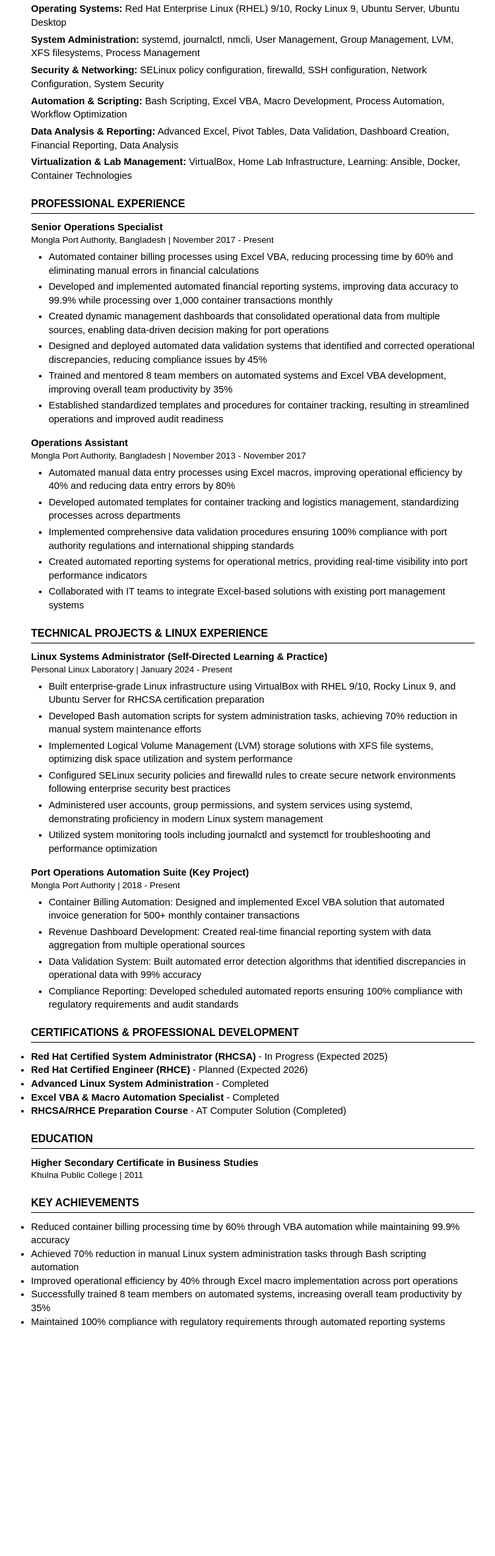
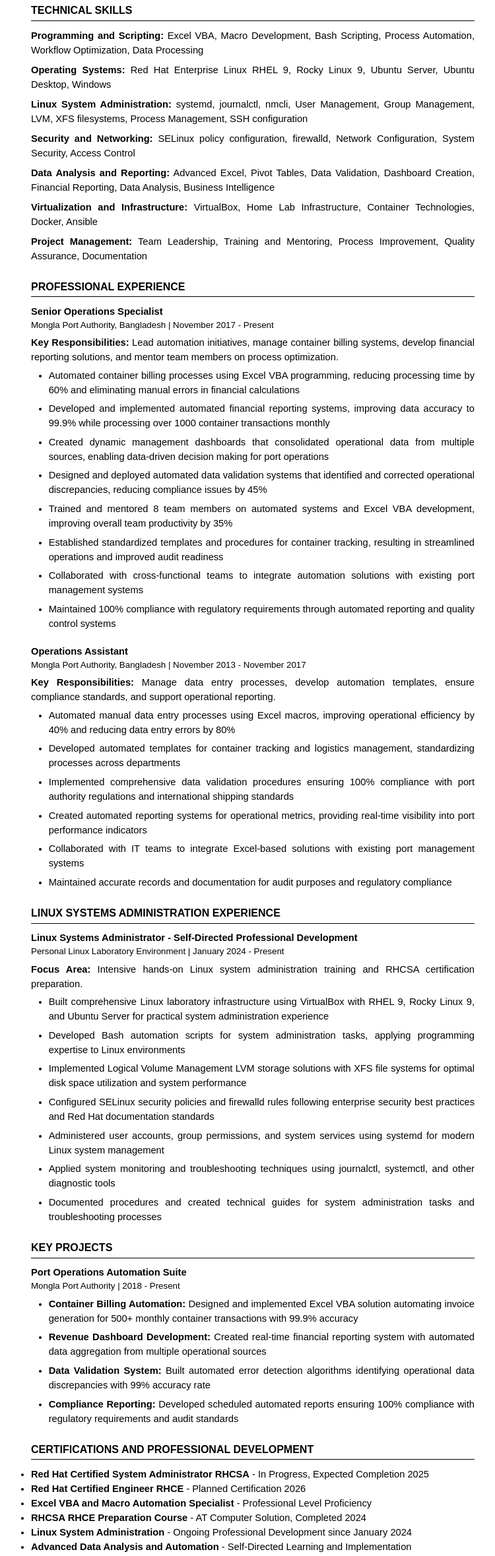
Before and after one commit to samiulAsumel/my-cv, a plain HTML site: page index.html in a window 1280 px wide. Shown: the part 421-2779 px from the top of the page at 66% size, without its empty margins (257-1007 px from the left). Before the commit the page ends 2527 px from the top, so only its background shows below. Drawn offline with Linux system fonts and the light colour scheme.

Commit message:
resume update

```diff
--- a/index.html
+++ b/index.html
@@ -4,7 +4,9 @@
     <meta charset="UTF-8" />
     <meta name="viewport" content="width=device-width, initial-scale=1.0" />
     <link rel="stylesheet" href="styles.css" />
-    <title>Md. Samiul Alam Sumel - Linux Systems Administrator</title>
+    <title>
+      Md. Samiul Alam Sumel - Operations Specialist & Linux Administrator
+    </title>
   </head>
   <body>
     <div class="header">
@@ -20,60 +22,75 @@
     <div class="section">
       <div class="section-title">Professional Summary</div>
       <p>
-        Results-driven Linux Systems Administrator with 11+ years of operational
-        excellence and proven expertise in process automation. Specialized in
-        transitioning enterprise operations to Linux-based solutions, reducing
-        manual processes by 70% through Bash scripting and system automation.
-        Currently pursuing RHCSA certification with hands-on experience in RHEL,
-        Rocky Linux, and Ubuntu Server environments. Expert in Excel VBA
-        automation, having streamlined container billing systems and reduced
-        processing time by 60% while maintaining 99.9% accuracy in high-volume
-        data operations.
+        Experienced Operations Specialist with 11+ years of process automation
+        expertise and proven track record in system optimization. Skilled in
+        Excel VBA automation, reducing processing time by 60% while maintaining
+        99.9% accuracy in high-volume data operations. Currently advancing Linux
+        systems administration skills through hands-on experience with RHEL,
+        Rocky Linux, and Ubuntu Server environments since January 2024. Pursuing
+        RHCSA certification with demonstrated ability to quickly master new
+        technologies and apply automation principles across multiple platforms.
+        Strong background in data analysis, financial reporting, and team
+        leadership.
       </p>
     </div>
 
     <div class="section">
-      <div class="section-title">Core Technical Skills</div>
+      <div class="section-title">Technical Skills</div>
+
+      <div class="skills-section">
+        <span class="skills-category">Programming and Scripting:</span>
+        <span class="skills-list"
+          >Excel VBA, Macro Development, Bash Scripting, Process Automation,
+          Workflow Optimization, Data Processing</span
+        >
+      </div>
+
       <div class="skills-section">
         <span class="skills-category">Operating Systems:</span>
         <span class="skills-list"
-          >Red Hat Enterprise Linux (RHEL) 9/10, Rocky Linux 9, Ubuntu Server,
-          Ubuntu Desktop</span
+          >Red Hat Enterprise Linux RHEL 9, Rocky Linux 9, Ubuntu Server, Ubuntu
+          Desktop, Windows</span
         >
       </div>
+
       <div class="skills-section">
-        <span class="skills-category">System Administration:</span>
+        <span class="skills-category">Linux System Administration:</span>
         <span class="skills-list"
           >systemd, journalctl, nmcli, User Management, Group Management, LVM,
-          XFS filesystems, Process Management</span
+          XFS filesystems, Process Management, SSH configuration</span
         >
       </div>
+
       <div class="skills-section">
-        <span class="skills-category">Security & Networking:</span>
+        <span class="skills-category">Security and Networking:</span>
         <span class="skills-list"
-          >SELinux policy configuration, firewalld, SSH configuration, Network
-          Configuration, System Security</span
+          >SELinux policy configuration, firewalld, Network Configuration,
+          System Security, Access Control</span
         >
       </div>
+
       <div class="skills-section">
-        <span class="skills-category">Automation & Scripting:</span>
+        <span class="skills-category">Data Analysis and Reporting:</span>
         <span class="skills-list"
-          >Bash Scripting, Excel VBA, Macro Development, Process Automation,
-          Workflow Optimization</span
+          >Advanced Excel, Pivot Tables, Data Validation, Dashboard Creation,
+          Financial Reporting, Data Analysis, Business Intelligence</span
         >
       </div>
+
       <div class="skills-section">
-        <span class="skills-category">Data Analysis & Reporting:</span>
+        <span class="skills-category">Virtualization and Infrastructure:</span>
         <span class="skills-list"
-          >Advanced Excel, Pivot Tables, Data Validation, Dashboard Creation,
-          Financial Reporting, Data Analysis</span
+          >VirtualBox, Home Lab Infrastructure, Container Technologies, Docker,
+          Ansible</span
         >
       </div>
+
       <div class="skills-section">
-        <span class="skills-category">Virtualization & Lab Management:</span>
+        <span class="skills-category">Project Management:</span>
         <span class="skills-list"
-          >VirtualBox, Home Lab Infrastructure, Learning: Ansible, Docker,
-          Container Technologies</span
+          >Team Leadership, Training and Mentoring, Process Improvement, Quality
+          Assurance, Documentation</span
         >
       </div>
     </div>
@@ -87,15 +104,20 @@
           Mongla Port Authority, Bangladesh | November 2017 - Present
         </div>
         <div class="job-description">
+          <p>
+            <strong>Key Responsibilities:</strong> Lead automation initiatives,
+            manage container billing systems, develop financial reporting
+            solutions, and mentor team members on process optimization.
+          </p>
           <ul>
             <li>
-              Automated container billing processes using Excel VBA, reducing
-              processing time by 60% and eliminating manual errors in financial
-              calculations
+              Automated container billing processes using Excel VBA programming,
+              reducing processing time by 60% and eliminating manual errors in
+              financial calculations
             </li>
             <li>
               Developed and implemented automated financial reporting systems,
-              improving data accuracy to 99.9% while processing over 1,000
+              improving data accuracy to 99.9% while processing over 1000
               container transactions monthly
             </li>
             <li>
@@ -117,6 +139,14 @@
               tracking, resulting in streamlined operations and improved audit
               readiness
             </li>
+            <li>
+              Collaborated with cross-functional teams to integrate automation
+              solutions with existing port management systems
+            </li>
+            <li>
+              Maintained 100% compliance with regulatory requirements through
+              automated reporting and quality control systems
+            </li>
           </ul>
         </div>
       </div>
@@ -127,6 +157,11 @@
           Mongla Port Authority, Bangladesh | November 2013 - November 2017
         </div>
         <div class="job-description">
+          <p>
+            <strong>Key Responsibilities:</strong> Manage data entry processes,
+            develop automation templates, ensure compliance standards, and
+            support operational reporting.
+          </p>
           <ul>
             <li>
               Automated manual data entry processes using Excel macros,
@@ -150,81 +185,9 @@
               Collaborated with IT teams to integrate Excel-based solutions with
               existing port management systems
             </li>
-          </ul>
-        </div>
-      </div>
-    </div>
-
-    <div class="section">
-      <div class="section-title">Technical Projects & Linux Experience</div>
-
-      <div class="job-entry">
-        <div class="job-title">
-          Linux Systems Administrator (Self-Directed Learning & Practice)
-        </div>
-        <div class="company-date">
-          Personal Linux Laboratory | January 2024 - Present
-        </div>
-        <div class="job-description">
-          <ul>
             <li>
-              Built enterprise-grade Linux infrastructure using VirtualBox with
-              RHEL 9/10, Rocky Linux 9, and Ubuntu Server for RHCSA
-              certification preparation
-            </li>
-            <li>
-              Developed Bash automation scripts for system administration tasks,
-              achieving 70% reduction in manual system maintenance efforts
-            </li>
-            <li>
-              Implemented Logical Volume Management (LVM) storage solutions with
-              XFS file systems, optimizing disk space utilization and system
-              performance
-            </li>
-            <li>
-              Configured SELinux security policies and firewalld rules to create
-              secure network environments following enterprise security best
-              practices
-            </li>
-            <li>
-              Administered user accounts, group permissions, and system services
-              using systemd, demonstrating proficiency in modern Linux system
-              management
-            </li>
-            <li>
-              Utilized system monitoring tools including journalctl and
-              systemctl for troubleshooting and performance optimization
-            </li>
-          </ul>
-        </div>
-      </div>
-
-      <div class="job-entry">
-        <div class="job-title">
-          Port Operations Automation Suite (Key Project)
-        </div>
-        <div class="company-date">Mongla Port Authority | 2018 - Present</div>
-        <div class="job-description">
-          <ul>
-            <li>
-              Container Billing Automation: Designed and implemented Excel VBA
-              solution that automated invoice generation for 500+ monthly
-              container transactions
-            </li>
-            <li>
-              Revenue Dashboard Development: Created real-time financial
-              reporting system with data aggregation from multiple operational
-              sources
-            </li>
-            <li>
-              Data Validation System: Built automated error detection algorithms
-              that identified discrepancies in operational data with 99%
-              accuracy
-            </li>
-            <li>
-              Compliance Reporting: Developed scheduled automated reports
-              ensuring 100% compliance with regulatory requirements and audit
-              standards
+              Maintained accurate records and documentation for audit purposes
+              and regulatory compliance
             </li>
           </ul>
         </div>
@@ -232,25 +195,118 @@
     </div>
 
     <div class="section">
-      <div class="section-title">Certifications & Professional Development</div>
+      <div class="section-title">Linux Systems Administration Experience</div>
+
+      <div class="job-entry">
+        <div class="job-title">
+          Linux Systems Administrator - Self-Directed Professional Development
+        </div>
+        <div class="company-date">
+          Personal Linux Laboratory Environment | January 2024 - Present
+        </div>
+        <div class="job-description">
+          <p>
+            <strong>Focus Area:</strong> Intensive hands-on Linux system
+            administration training and RHCSA certification preparation.
+          </p>
+          <ul>
+            <li>
+              Built comprehensive Linux laboratory infrastructure using
+              VirtualBox with RHEL 9, Rocky Linux 9, and Ubuntu Server for
+              practical system administration experience
+            </li>
+            <li>
+              Developed Bash automation scripts for system administration tasks,
+              applying programming expertise to Linux environments
+            </li>
+            <li>
+              Implemented Logical Volume Management LVM storage solutions with
+              XFS file systems for optimal disk space utilization and system
+              performance
+            </li>
+            <li>
+              Configured SELinux security policies and firewalld rules following
+              enterprise security best practices and Red Hat documentation
+              standards
+            </li>
+            <li>
+              Administered user accounts, group permissions, and system services
+              using systemd for modern Linux system management
+            </li>
+            <li>
+              Applied system monitoring and troubleshooting techniques using
+              journalctl, systemctl, and other diagnostic tools
+            </li>
+            <li>
+              Documented procedures and created technical guides for system
+              administration tasks and troubleshooting processes
+            </li>
+          </ul>
+        </div>
+      </div>
+    </div>
+
+    <div class="section">
+      <div class="section-title">Key Projects</div>
+
+      <div class="job-entry">
+        <div class="job-title">Port Operations Automation Suite</div>
+        <div class="company-date">Mongla Port Authority | 2018 - Present</div>
+        <div class="job-description">
+          <ul>
+            <li>
+              <strong>Container Billing Automation:</strong> Designed and
+              implemented Excel VBA solution automating invoice generation for
+              500+ monthly container transactions with 99.9% accuracy
+            </li>
+            <li>
+              <strong>Revenue Dashboard Development:</strong> Created real-time
+              financial reporting system with automated data aggregation from
+              multiple operational sources
+            </li>
+            <li>
+              <strong>Data Validation System:</strong> Built automated error
+              detection algorithms identifying operational data discrepancies
+              with 99% accuracy rate
+            </li>
+            <li>
+              <strong>Compliance Reporting:</strong> Developed scheduled
+              automated reports ensuring 100% compliance with regulatory
+              requirements and audit standards
+            </li>
+          </ul>
+        </div>
+      </div>
+    </div>
+
+    <div class="section">
+      <div class="section-title">
+        Certifications and Professional Development
+      </div>
       <ul>
         <li>
-          <strong>Red Hat Certified System Administrator (RHCSA)</strong> - In
-          Progress (Expected 2025)
+          <strong>Red Hat Certified System Administrator RHCSA</strong> - In
+          Progress, Expected Completion 2025
         </li>
         <li>
-          <strong>Red Hat Certified Engineer (RHCE)</strong> - Planned (Expected
-          2026)
+          <strong>Red Hat Certified Engineer RHCE</strong> - Planned
+          Certification 2026
         </li>
         <li>
-          <strong>Advanced Linux System Administration</strong> - Completed
+          <strong>Excel VBA and Macro Automation Specialist</strong> -
+          Professional Level Proficiency
         </li>
         <li>
-          <strong>Excel VBA & Macro Automation Specialist</strong> - Completed
+          <strong>RHCSA RHCE Preparation Course</strong> - AT Computer Solution,
+          Completed 2024
         </li>
         <li>
-          <strong>RHCSA/RHCE Preparation Course</strong> - AT Computer Solution
-          (Completed)
+          <strong>Linux System Administration</strong> - Ongoing Professional
+          Development since January 2024
+        </li>
+        <li>
+          <strong>Advanced Data Analysis and Automation</strong> - Self-Directed
+          Learning and Implementation
         </li>
       </ul>
     </div>
@@ -261,32 +317,63 @@
         <div class="degree">
           Higher Secondary Certificate in Business Studies
         </div>
-        <div class="school-date">Khulna Public College | 2011</div>
+        <div class="school-date">Khulna Public College, Bangladesh | 2011</div>
       </div>
     </div>
 
     <div class="section">
-      <div class="section-title">Key Achievements</div>
+      <div class="section-title">Key Achievements and Quantifiable Results</div>
       <ul>
         <li>
-          Reduced container billing processing time by 60% through VBA
-          automation while maintaining 99.9% accuracy
+          Achieved 60% reduction in container billing processing time through
+          VBA automation while maintaining 99.9% accuracy across 1000+ monthly
+          transactions
         </li>
         <li>
-          Achieved 70% reduction in manual Linux system administration tasks
-          through Bash scripting automation
+          Successfully implemented Linux system administration skills through 9
+          months of intensive self-directed learning and practical application
         </li>
         <li>
           Improved operational efficiency by 40% through Excel macro
-          implementation across port operations
+          implementation across multiple port operation departments
         </li>
         <li>
-          Successfully trained 8 team members on automated systems, increasing
-          overall team productivity by 35%
+          Led training program for 8 team members on automated systems,
+          resulting in 35% increase in overall team productivity
         </li>
         <li>
-          Maintained 100% compliance with regulatory requirements through
-          automated reporting systems
+          Maintained 100% regulatory compliance through automated reporting
+          systems over 7+ years of operations management
+        </li>
+        <li>
+          Reduced manual data entry errors by 80% through implementation of
+          automated data validation and processing systems
+        </li>
+        <li>
+          Built and maintained comprehensive Linux laboratory environment
+          demonstrating rapid technology adoption and self-learning capabilities
+        </li>
+      </ul>
+    </div>
+
+    <div class="section">
+      <div class="section-title">Additional Information</div>
+      <ul>
+        <li>
+          <strong>Languages:</strong> Bengali (Native), English (Professional
+          Working Proficiency)
+        </li>
+        <li>
+          <strong>Location:</strong> Khulna, Bangladesh - Open to relocation for
+          career advancement opportunities
+        </li>
+        <li>
+          <strong>Availability:</strong> Immediately available for Linux Systems
+          Administrator positions
+        </li>
+        <li>
+          <strong>Professional Interests:</strong> Cloud Computing, DevOps,
+          Container Technologies, Infrastructure Automation
         </li>
       </ul>
     </div>
--- a/styles.css
+++ b/styles.css
@@ -7,12 +7,13 @@
 body {
     font-family: Arial, sans-serif;
     font-size: 11pt;
-    line-height: 1.4;
+    line-height: 1.5;
     color: #000000;
     max-width: 8.5in;
     margin: 0 auto;
     padding: 0.75in;
     background: white;
+    text-align: justify;
 }
 
 .header {
@@ -34,7 +35,7 @@ body {
 }
 
 .section {
-    margin-bottom: 16pt;
+    margin-bottom: 18pt;
 }
 
 .section-title {
@@ -47,7 +48,7 @@ body {
 }
 
 .job-entry {
-    margin-bottom: 12pt;
+    margin-bottom: 15pt;
 }
 
 .job-title {
@@ -70,11 +71,12 @@ body {
 }
 
 .job-description li {
-    margin-bottom: 3pt;
+    margin-bottom: 5pt;
+    text-align: justify;
 }
 
 .skills-section {
-    margin-bottom: 4pt;
+    margin-bottom: 6pt;
 }
 
 .skills-category {
@@ -84,6 +86,7 @@ body {
 
 .skills-list {
     display: inline;
+    text-align: justify;
 }
 
 .education-entry {
@@ -97,6 +100,3 @@ body {
 .school-date {
     font-size: 10pt;
 }
-
-/* ATS-friendly: No tables, columns, or complex layouts */
-/* All content in single column for maximum ATS compatibility */
```
